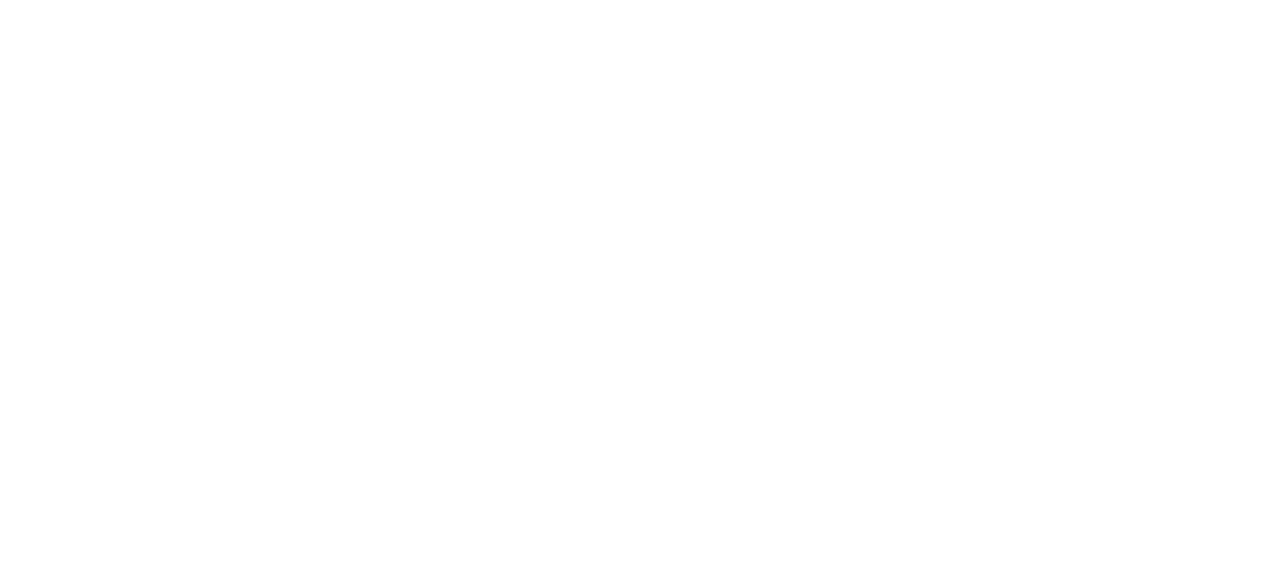
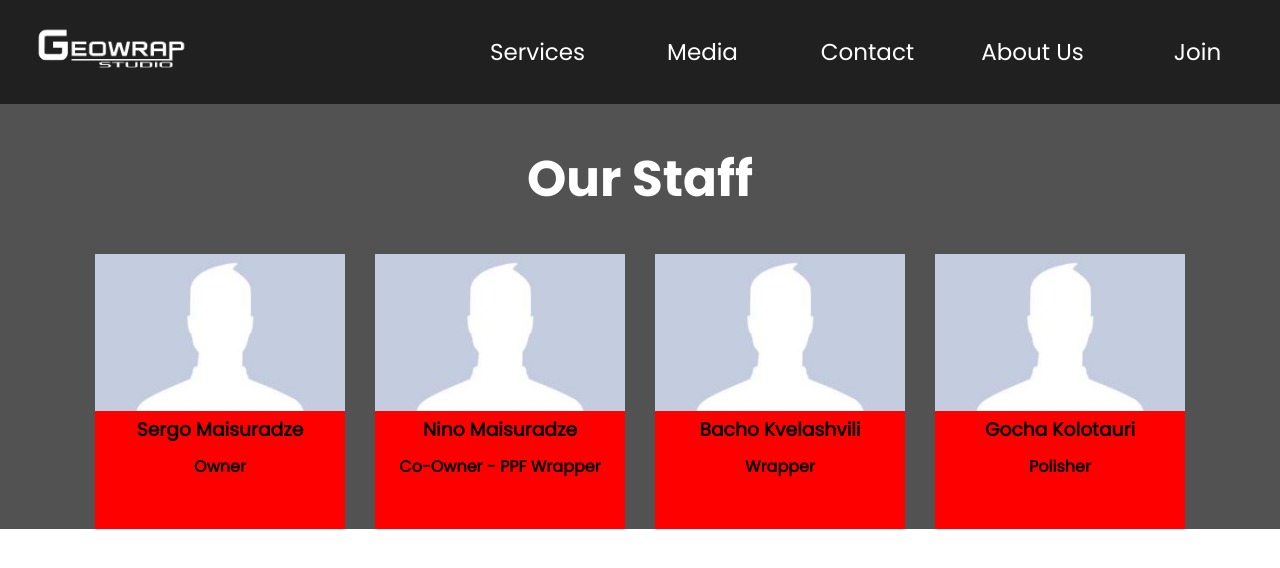
Before and after one commit to GiorgiSarkisyan/FinalProject, a plain HTML site: page aboutus.html in a window 1280 px wide. Drawn offline with Linux system fonts and the light colour scheme.

Commit message:
add aboutus page

```diff
--- a/aboutus.html
+++ b/aboutus.html
@@ -1,11 +1,69 @@
 <!DOCTYPE html>
 <html lang="en">
 <head>
+    <link rel="stylesheet" href="css/aboutus.css">
+    <link rel="stylesheet" href="css/font.css">
+    <link rel="icon" type="image/x-icon" href="MainPageImages/circle-15.svg">
     <meta charset="UTF-8">
     <meta name="viewport" content="width=device-width, initial-scale=1.0">
-    <title>Document</title>
+    <title>About Us</title>
 </head>
 <body>
-
+    <div class="wrapper">
+        <header class="main-page-header">
+            <div class="header-content">
+                <div class="header-logo">
+                    <a href="index.html" class="header-logo-link">
+                    </a>
+                </div>
+                <div class="header-navigation">
+                    <nav>
+                        <ul>
+                            <li class="header-list">
+                                <a href="services.html">
+                                    Services
+                                </a>
+                            </li>
+                            <li class="header-list">
+                                <a href="media.html">
+                                    Media
+                                </a>
+                            </li>
+                            <li class="header-list">
+                                <a href="contact.html">
+                                    Contact
+                                </a>
+                            </li>
+                            <li class="header-list">
+                                <a href="aboutus.html">
+                                    About Us
+                                </a>
+                            </li>
+                            <li class="header-list">
+                                <a href="join.html">
+                                    Join
+                                </a>
+                            </li>
+                        </ul>
+                    </nav>
+                </div>
+            </div>
+        </header>
+        <section class="aboutus-wrappers-section">
+            <div class="middle-content">
+                <div class="aboutus-wrappers-section-content">
+                    <div class="aboutus-wrappers-section-title">
+                        <h2>
+                            Our Staff
+                        </h2>
+                    </div>
+                    <div class="aboutus-team-cards">
+                    </div>
+                </div>
+            </div>
+        </section>
+    </div>
+    <script src="js/header.js"></script>
+    <script src="js/aboutus.js"></script>
 </body>
 </html>
--- /dev/null
+++ b/css/aboutus.css
@@ -0,0 +1,136 @@
+/* GLOBAL STYLES */
+*{
+    margin: 0;
+    padding: 0;
+    box-sizing: border-box;
+}
+a{
+    color: inherit;
+    text-decoration: none;
+}
+ul{
+    text-decoration: none;
+    list-style: none;
+}
+.wrapper{
+    background-color: #525252;
+    position: relative;
+}
+.middle-content{
+    max-width: 1150px;
+    margin: 0 auto;
+}
+/* GLOBAL HEADER */
+.hover-logo:hover{
+    display: block;
+}
+.main-page-header{
+    background-color: #212020;
+    position: fixed;
+    width:100%;
+    height: 104px;
+    top: 0px;
+    z-index: 3;
+}
+.header-logo{
+    height: 104px;
+    display: flex;
+    justify-content: center;
+}
+.header-content{
+    max-width: 1280px;
+    margin: 0 auto;
+    display: grid;
+    grid-template-columns: 220px auto;
+    height: 104px;
+    gap: 235px  ;
+}
+.header-navigation ul{
+    display: grid;
+    grid-template-columns: repeat(5, 165px);
+    grid-template-rows: 104px;
+}
+.header-list{
+    display: flex;
+    justify-content: center;
+    flex-direction: row;
+    align-items: center;
+    font-size: 23px;
+    color: white;
+    transition:all 0.2s ease-in, color 0.5s linear;
+}
+.header-list:hover{
+    background-color: #525252;
+    cursor: pointer;
+}
+.header-list.active {
+    transition: none;
+    background-color: white;
+    color: black;
+  }
+.header-logo-link{
+    background: url(../MainPageImages/geowrapblack.png);
+    background-size: cover;
+    display: block;
+    width: 100%;
+    height: 100%;
+    transition:all 0.2s ease-in, color 0.5s linear;
+}
+.header-logo{
+    width: 220px;
+    height: 104px;
+}
+.header-logo-link:hover{
+    background:url(../MainPageImages/GeoWrapLogo2.jpg);
+    background-size: cover;
+}
+.header-list a{
+    width: 100%;
+    height: 100%;
+    display: flex;
+    justify-content: center;
+    flex-direction: row;
+    align-items: center;
+}
+/* AboutUs Section */
+.aboutus-wrappers-section-content{
+    display: grid;
+    grid-template-rows: 150px auto;
+}
+.aboutus-wrappers-section-title{
+    display: flex;
+    justify-content: center;
+    align-items: center;
+}
+.aboutus-wrappers-section-title h2{
+    color: white;
+    font-family: 'PoppinsBold';
+    font-size: 50px;
+}
+.aboutus-wrappers-section{
+    margin-top: 104px;
+}
+.aboutus-team-cards{
+    display: grid;
+    grid-template-columns: repeat(4, 250px);
+    gap: 30px;
+    justify-content: center;
+}
+.team-card{
+    display: grid;
+    grid-template-rows:150px 50px 75px ;
+    font-family: 'PoppinsRegular';
+    background: red;
+}
+.team-card-img img{
+    width: 100%;
+}
+.team-card-title{
+    display: flex;
+    justify-content: center;
+    align-items: center;
+}
+.team-card-teamposition{
+    display: flex;
+    justify-content: center;
+}
--- /dev/null
+++ b/js/aboutus.js
@@ -0,0 +1,50 @@
+const teamCards = document.querySelector(".aboutus-team-cards");
+const wrappers = [
+{
+    id: 0,
+    name: "Sergo Maisuradze",
+    teamPosition: "Owner",
+    img: "AboutUsPageImages/UnknownMan.jpg",
+    alt: "Owner"
+},
+{
+    id: 1,
+    name: "Nino Maisuradze",
+    teamPosition: "Co-Owner - PPF Wrapper",
+    img: "AboutUsPageImages/UnknownMan.jpg",
+    alt: "Wrapper",
+},
+{
+    id: 2,
+    name: "Bacho Kvelashvili",
+    teamPosition: "Wrapper",
+    img: "AboutUsPageImages/UnknownMan.jpg",
+    alt: "Wrapper",
+},
+{
+    id: 3,
+    name: "Gocha Kolotauri",
+    teamPosition: "Polisher",
+    img: "AboutUsPageImages/UnknownMan.jpg",
+    alt: "Polisher",
+}
+];
+for (let i = 0; i < wrappers.length; i++) {
+    teamCards.insertAdjacentHTML("beforeend",
+    `
+    <div class="team-card">
+        <div class="team-card-img">
+            <img src="${wrappers[i].img}" alt="${wrappers[i].img}">
+        </div>
+        <div class="team-card-title">
+            <h3>
+            ${wrappers[i].name}
+            </h3>
+        </div>
+        <div class="team-card-teamposition">
+            <h4>
+            ${wrappers[i].teamPosition}
+            </h4>
+        </div>
+    </div>`)
+}
```
Also changed, not shown: AboutUsPageImages/UnknownMan.jpg (added), AboutUsPageImages/UnknownWoman.png (added).
